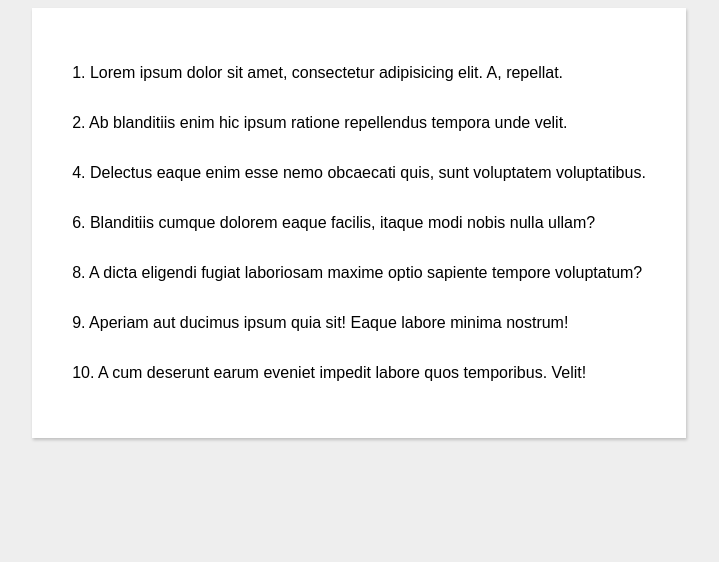
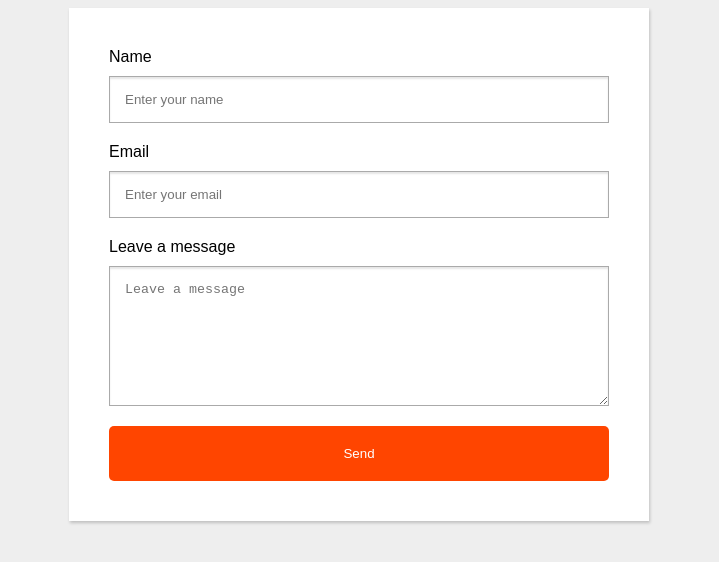
Before and after one commit to erlindkrasniqi/Homework, a plain HTML site: page 16_Designing_forms/01_Exercises/index.html in a window 1280 px wide. Shown: the whole page, without its empty margins (281-1000 px from the left). Drawn offline with Linux system fonts and the light colour scheme.

Commit message:
Ndryshimet e fundit

```diff
--- a/16_Designing_forms/01_Exercises/index.html
+++ b/16_Designing_forms/01_Exercises/index.html
@@ -10,16 +10,13 @@
 <body>
 
     <form>
-        <p data-id="1">1. Lorem ipsum dolor sit amet, consectetur adipisicing elit. A, repellat.</p>
-        <p data-id="2">2. Ab blanditiis enim hic ipsum ratione repellendus tempora unde velit.</p>
-        <!-- <p data-id="3">3. Assumenda atque expedita ipsam laborum necessitatibus quibusdam tenetur veniam! Alias?</p> -->
-        <p data-id="4">4. Delectus eaque enim esse nemo obcaecati quis, sunt voluptatem voluptatibus.</p>
-        <!-- <p data-id="5">5. Distinctio dolore dolorem eveniet itaque laborum minima natus rerum voluptates.</p> -->
-        <p data-id="6">6. Blanditiis cumque dolorem eaque facilis, itaque modi nobis nulla ullam?</p>
-        <!-- <p data-id="7">7. Ad animi eius expedita ipsa iste quaerat ratione reprehenderit sit?</p>-->
-        <p data-id="8">8. A dicta eligendi fugiat laboriosam maxime optio sapiente tempore voluptatum?</p>
-        <p data-id="9">9. Aperiam aut ducimus ipsum quia sit! Eaque labore minima nostrum!</p>
-        <p data-id="10">10. A cum deserunt earum eveniet impedit labore quos temporibus. Velit!</p>
+        <label for="text">Name</label>
+        <input type="text" id="name" name="name" placeholder="Enter your name" required="Fill this area">
+        <label for="email">Email</label>
+        <input type="email" id="email" name="email" placeholder="Enter your email" required="Fill this area">
+        <label for="message">Leave a message</label>
+        <textarea id="message" placeholder="Leave a message" required="Fill this area"></textarea>
+        <button> Send </button>
     </form>
 
 </body>
```
Also changed, not shown: 15_Table_styling/01_Exercises/css/style.css (+13 -3 lines).
